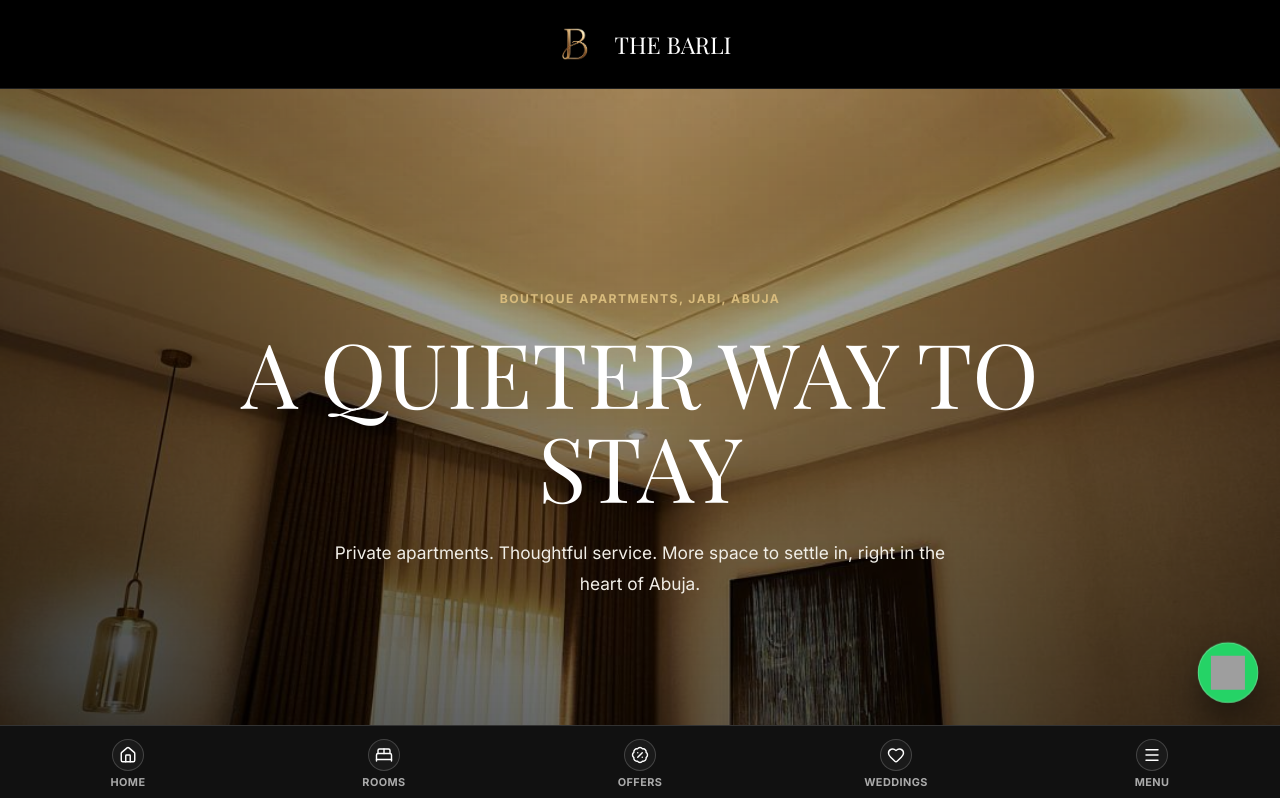
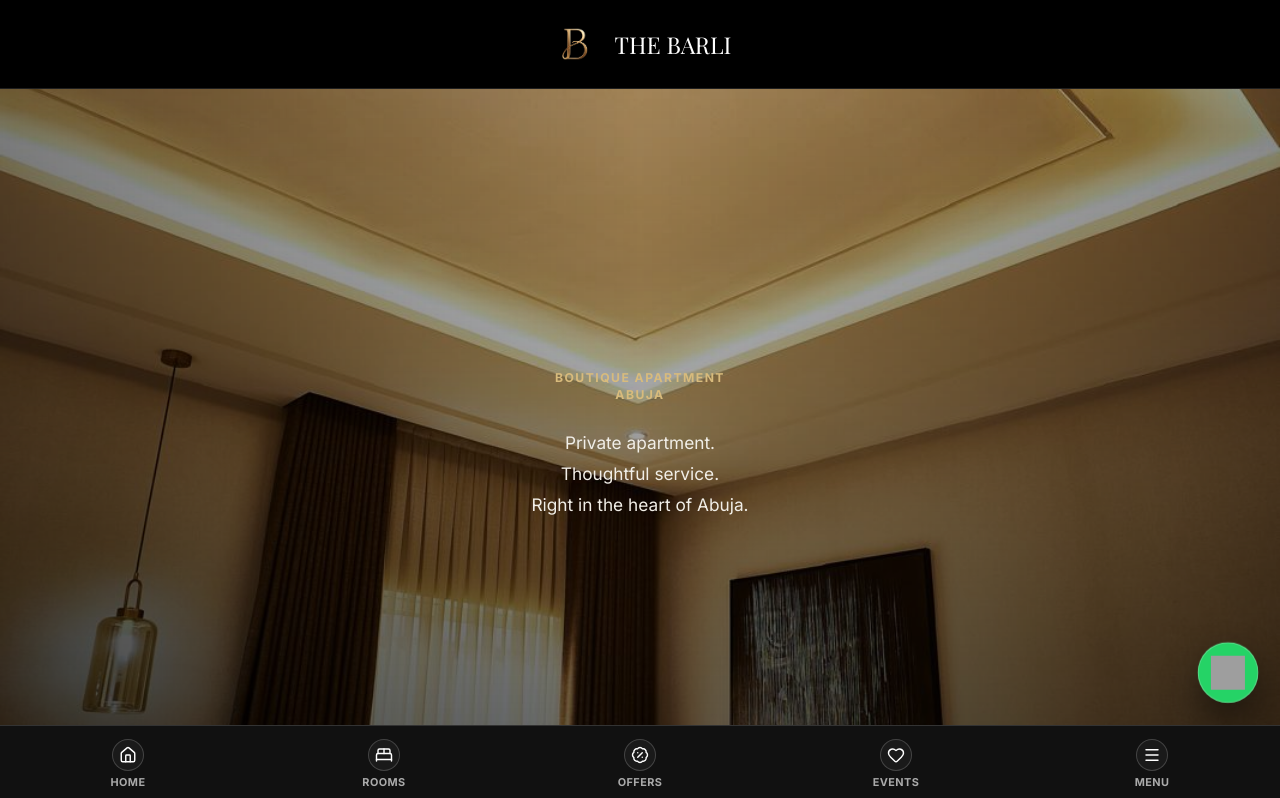
Before and after one commit to Transcend-black-magik/theBarli, a React (Create React App) app: page / in a window 1280 px wide. Shown: the top 798 px of the page. Built offline with nearby package versions, Linux system fonts and the light colour scheme; grey boxes are pictures that could not be loaded; a web font is replaced by a local one.

Commit message:
minor fix

```diff
--- a/src/App.css
+++ b/src/App.css
@@ -496,7 +496,7 @@ p {
 
 .amenities-grid {
   display: grid;
-  grid-template-columns: repeat(4, minmax(0, 1fr));
+  grid-template-columns: repeat(2, minmax(0, 1fr));
   gap: 1px;
   margin-top: 44px;
   background: rgba(255, 255, 255, 0.16);
--- a/src/App.js
+++ b/src/App.js
@@ -83,16 +83,6 @@ const roomSlides = [
 
 const amenityData = [
   {
-    title: 'Culinary Experience',
-    imageClass: 'amenity-card--dining',
-    copy: 'Complimentary bespoke breakfast, private chef service, western dishes, local specialties, and dietitian-supported requests.',
-  },
-  {
-    title: 'Wellness',
-    imageClass: 'amenity-card--wellness',
-    copy: 'Personalised wellness services, massage therapists, fitness amenities, and curated exercise bags for private routines.',
-  },
-  {
     title: 'Infrastructure & Access',
     imageClass: 'amenity-card--access',
     copy: '24-hour uninterrupted power and state-of-the-art password key locks for discreet, secure entry.',
@@ -113,7 +103,7 @@ const navItems = [
   { href: '#home', Icon: House, label: 'Home' },
   { href: '#rooms', Icon: BedDouble, label: 'Rooms' },
   { href: '#offers', Icon: BadgePercent, label: 'Offers' },
-  { href: '#weddings', Icon: Heart, label: 'Weddings' },
+  { href: '#events', Icon: Heart, label: 'Events' },
   { href: '#about', Icon: MenuIcon, label: 'Menu' },
 ];
 
@@ -183,7 +173,8 @@ function App() {
     const emailBody = [
       `Name: ${formData.get('name')}`,
       `Email: ${formData.get('email')}`,
-      `Preferred dates: ${formData.get('dates') || 'Not specified'}`,
+      `Check-in date: ${formData.get('checkIn') || 'Not specified'}`,
+      `Check-out date: ${formData.get('checkOut') || 'Not specified'}`,
       `Guests: ${formData.get('guests')}`,
       '',
       'Stay details:',
@@ -236,14 +227,12 @@ function App() {
       <main id="home">
         <section className="hero" aria-labelledby="hero-title">
           <motion.div className="section-shell hero__content" variants={heroStagger} initial="hidden" animate="visible">
+            <h1 id="hero-title" className="visually-hidden">Boutique Apartment Abuja</h1>
             <motion.p className="eyebrow" variants={heroItem}>
-              BOUTIQUE APARTMENTS, JABI, ABUJA
+              Boutique Apartment<br />Abuja
             </motion.p>
-            <motion.h1 id="hero-title" variants={heroItem}>
-              A Quieter Way To Stay
-            </motion.h1>
             <motion.p className="hero__summary" variants={heroItem}>
-              Private apartments. Thoughtful service. More space to settle in, right in the heart of Abuja.
+              Private apartment.<br />Thoughtful service.<br />Right in the heart of Abuja.
             </motion.p>
           </motion.div>
 
@@ -375,8 +364,8 @@ function App() {
 
         <motion.section
           className="weddings-section"
-          id="weddings"
-          aria-labelledby="weddings-title"
+          id="events"
+          aria-labelledby="events-title"
           initial="hidden"
           whileInView="visible"
           viewport={viewport}
@@ -384,13 +373,13 @@ function App() {
         >
           <motion.div className="section-shell wedding-grid wedding-grid--copy-only" variants={containerReveal}>
             <motion.div className="wedding-copy" variants={fadeUp}>
-              <p className="quote-large">More than just a venue, Where Luxury meets Exclusivity.</p>
-              <h2 id="weddings-title">Weddings at The Barli</h2>
+              <p className="quote-large">More than just a venue, where meaningful moments come together.</p>
+              <h2 id="events-title">Events at The Barli</h2>
               <p>
-                A sophisticated backdrop for your most important moments. We provide tailored packages
-                for intimate events, exclusive gatherings, and luxurious bridal preparations.
+                A considered setting for intimate celebrations, private gatherings, and occasions
+                that deserve thoughtful hospitality.
               </p>
-              <a className="primary-link" href="mailto:Bookings@thebarli.com">
+              <a className="primary-link" href="mailto:bookings@thebarli.com">
                 Enquire Now
               </a>
             </motion.div>
@@ -488,8 +477,12 @@ function App() {
                   <input name="email" type="email" autoComplete="email" required />
                 </label>
                 <label>
-                  <span>Preferred Date</span>
-                  <input name="dates" type="date" />
+                  <span>Check-in Date</span>
+                  <input name="checkIn" type="date" required />
+                </label>
+                <label>
+                  <span>Check-out Date</span>
+                  <input name="checkOut" type="date" required />
                 </label>
                 <label>
                   <span>Guests</span>
```
Also changed, not shown: 1 other file (tests, documents, lock files or other folders).
